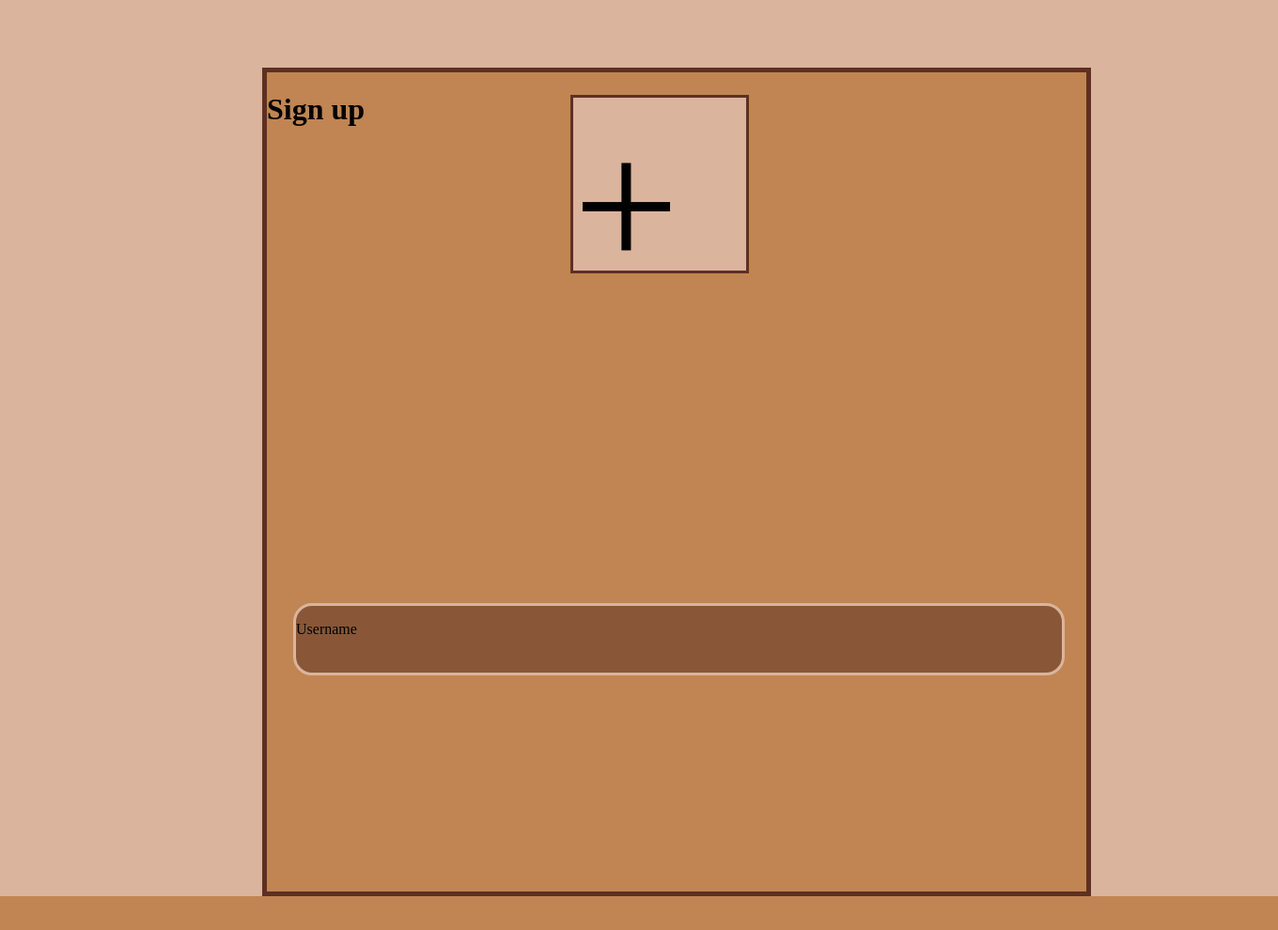
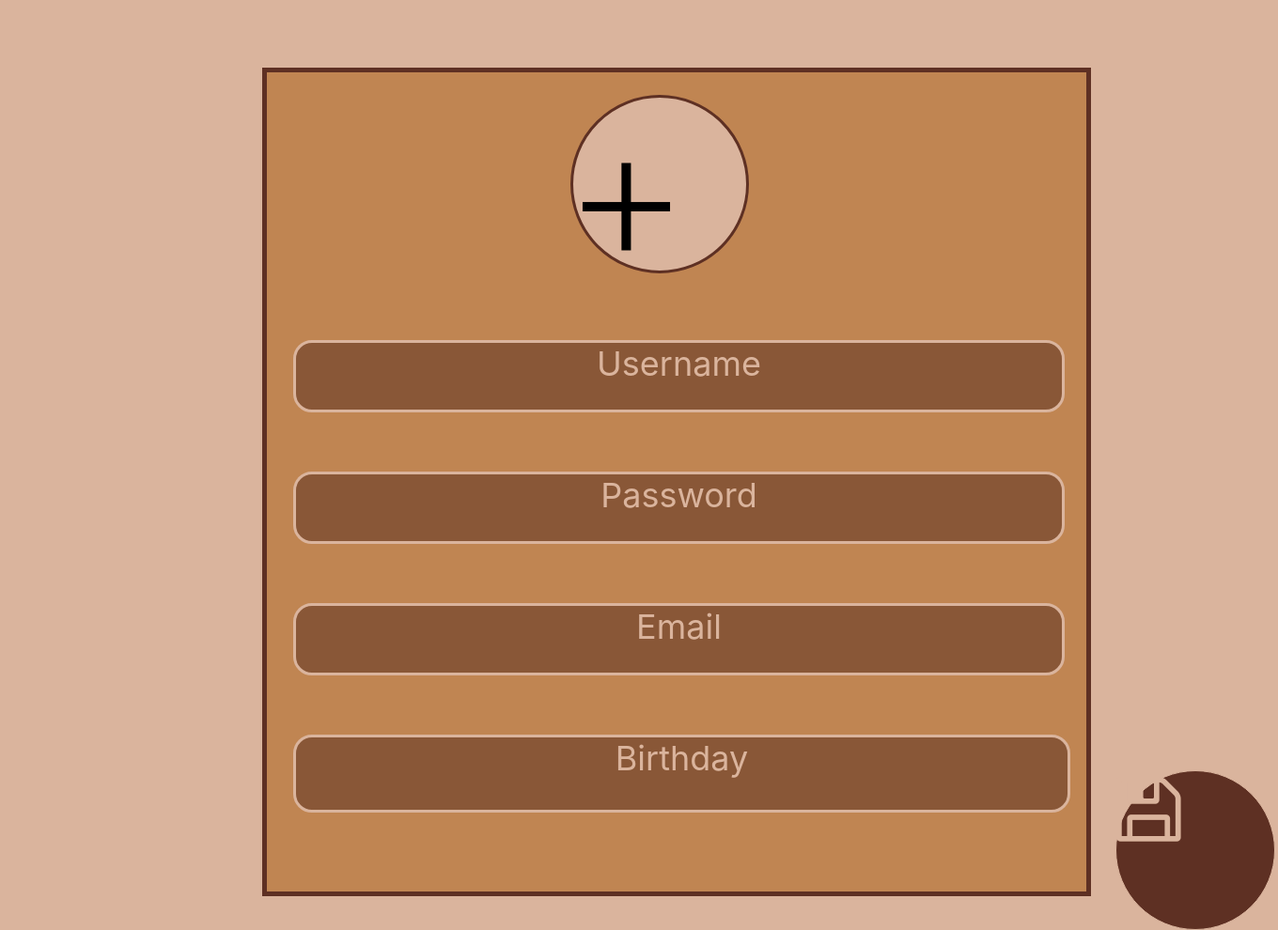
Before and after one commit to maddogg91/study-buddy, a Flask app: page /signUp in a window 1360 px wide. Shown: the whole page at 94% size. Before the commit the page ends 954 px from the top, so only its background shows below. Run offline with Flask 2, Linux system fonts and the light colour scheme.

```diff
--- a/main.py
+++ b/main.py
@@ -7,8 +7,6 @@ app = flask.Flask(__name__)
 
 #Database Code
 basedir = os.path.abspath(os.path.dirname(__file__))
-
-#https://www.youtube.com/watch?v=HzW8ywijxtQ
 
 @app.route("/")
 def index():
--- a/static/login.css
+++ b/static/login.css
@@ -142,111 +142,3 @@ body{
     background: url(saveButton.png);
 
 }
-
-.bodySign{
-    box-sizing: border-box;
-
-    position: absolute;
-    width: 882px;
-    height: 882px;
-    left: 279px;
-    top: 72px;
-
-    background: #C08552;
-    border: 5px solid #5E3023;
-}
-/*Save button*/
-.save{
-
-    position: relative;
-    width: 80px;
-    height: 80px;
-
-}
-/* Add Profile Pic */
-
-.proPic{
-    box-sizing: border-box;
-
-    position: absolute;
-    width: 190px;
-    height: 190px;
-    left: 607px;
-    top: 101px;
-
-    background: #DAB49D;
-    border: 3px solid #5E3023;
-
-}
-/* Add-one (添加) */
-span {
-    content: "\002B";
-    font-size: 200px;
-    position:absolute;
-  }
-.add{
-    position: absolute;
-    width: 100px;
-    height: 100px;
-    left: 652px;
-    top: 146px;
-    color:#5E3023
-
-}
-
-
-
-
-/* Username */
-
-.userBox{
-box-sizing: border-box;
-
-position: absolute;
-width: 821px;
-height: 77px;
-left: 312px;
-top: 642px;
-
-background: #895737;
-border: 3px solid #DAB49D;
-border-radius: 20px;
-
-}
-/* pass entery */
-
-.passWord{
-position: absolute;
-width: 669px;
-height: 54px;
-left: 388px;
-top: 374px;
-
-font-family: 'Inter';
-font-style: normal;
-font-weight: 400;
-font-size: 36px;
-line-height: 44px;
-text-align: center;
-
-color: #DAB49D;
-
-}
-
-
-/* email */
-
-.email{
-box-sizing: border-box;
-
-position: absolute;
-width: 821px;
-height: 77px;
-left: 312px;
-top: 502px;
-
-background: #895737;
-border: 3px solid #DAB49D;
-border-radius: 20px;
-
-}
--- a/static/style.css
+++ b/static/style.css
@@ -150,3 +150,202 @@ border-radius: 20px;
     background: url(StudyBuddyLogo.png);
 
 }
+/*sign up page */
+.bodySign{
+    box-sizing: border-box;
+
+    position: absolute;
+    width: 882px;
+    height: 882px;
+    left: 279px;
+    top: 72px;
+
+    background: #C08552;
+    border: 5px solid #5E3023;
+}
+
+/* Add Profile Pic */
+
+.proPic{
+    box-sizing: border-box;
+
+    position: absolute;
+    width: 190px;
+    height: 190px;
+    left: 607px;
+    top: 101px;
+    border-radius: 50%;
+    background: #DAB49D;
+    border: 3px solid #5E3023;
+
+}
+/* Add-one (添加) */
+span {
+    content: "\002B";
+    font-size: 200px;
+    position:absolute;
+  }
+.add{
+    position: absolute;
+    width: 100px;
+    height: 100px;
+    left: 652px;
+    top: 146px;
+    color:#5E3023
+
+}
+
+
+
+
+/* Username */
+
+.userBox{
+box-sizing: border-box;
+
+position: absolute;
+width: 821px;
+height: 77px;
+left: 312px;
+top: 362px;
+
+background: #895737;
+border: 3px solid #DAB49D;
+border-radius: 20px;
+font-family: 'Inter';
+font-style: normal;
+font-weight: 400;
+font-size: 36px;
+line-height: 44px;
+text-align: center;
+
+color: #DAB49D;
+
+}
+/* pass entery */
+
+.passWord{
+position: absolute;
+width: 669px;
+height: 54px;
+left: 388px;
+top: 374px;
+
+font-family: 'Inter';
+font-style: normal;
+font-weight: 400;
+font-size: 36px;
+line-height: 44px;
+text-align: center;
+
+color: #DAB49D;
+
+}
+
+
+/* email */
+
+.email{
+box-sizing: border-box;
+
+position: absolute;
+width: 821px;
+height: 77px;
+left: 312px;
+top: 502px;
+
+background: #895737;
+border: 3px solid #DAB49D;
+border-radius: 20px;
+font-family: 'Inter';
+font-style: normal;
+font-weight: 400;
+font-size: 36px;
+line-height: 44px;
+text-align: center;
+
+color: #DAB49D;
+
+}
+.bday{
+    position: absolute;
+width: 821px;
+height: 77px;
+left: 312px;
+top: 782px;
+
+background: #895737;
+border: 3px solid #DAB49D;
+border-radius: 20px;
+font-family: 'Inter';
+font-style: normal;
+font-weight: 400;
+font-size: 36px;
+line-height: 44px;
+text-align: center;
+
+color: #DAB49D;
+}
+.sPass{
+    box-sizing: border-box;
+
+position: absolute;
+width: 821px;
+height: 77px;
+left: 312px;
+top: 502px;
+
+background: #895737;
+border: 3px solid #DAB49D;
+border-radius: 20px;
+font-family: 'Inter';
+font-style: normal;
+font-weight: 400;
+font-size: 36px;
+line-height: 44px;
+text-align: center;
+
+color: #DAB49D;
+}
+.email{
+    box-sizing: border-box;
+
+position: absolute;
+width: 821px;
+height: 77px;
+left: 312px;
+top: 642px;
+
+background: #895737;
+border: 3px solid #DAB49D;
+border-radius: 20px;
+
+font-family: 'Inter';
+font-style: normal;
+font-weight: 400;
+font-size: 36px;
+line-height: 44px;
+text-align: center;
+
+color: #DAB49D;
+}
+
+.saveCircle{
+box-sizing: border-box;
+
+position: absolute;
+width: 170px;
+height: 170px;
+left: 1187px;
+top: 820px;
+background: #5E3023;
+border-radius: 50%;
+border: 1px solid #DAB49D;
+}
+.savePosition{
+position: absolute;
+width: 80px;
+height: 80px;
+left: 1233px;
+top: 887px;
+}
--- a/templates/signUp.html
+++ b/templates/signUp.html
@@ -1,18 +1,23 @@
 <!DOCTYPE html>
 <html>
 <head>
-<link rel="stylesheet" href="/static/login.css">
+<link rel="stylesheet" href="/static/style.css">
+<link rel="stylesheet" href="https://cdnjs.cloudflare.com/ajax/libs/font-awesome/4.7.0/css/font-awesome.min.css">
 <title>Sign Up</title>
 </head>
 <body>
 <div class="bodySign">
 
-<h1>Sign up </h1>
 </div class="save"></div>
 </div>
 <div class = "proPic"><span>&#43;</span>
 </div>
-<div class="userBox"><p>Username</p></div>
+<div class="userBox">Username</div>
+<div class="bday">Birthday</div>
+<div class="sPass">Password</div>
+<div class="email">Email</div>
+<div class="saveCircle">
+    <i class="fa fa-save"style="font-size:80px;color:#DAB49D;position:absolute"></i></div>
 
 </body>
 </html>
```
Also changed, not shown: static/createGroup.css (added, +117 -0 lines), templates/createGroup.html (+16 -13 lines), templates/currentConvo.html (+9 -1 lines), templates/settings.html (+9 -1 lines).
